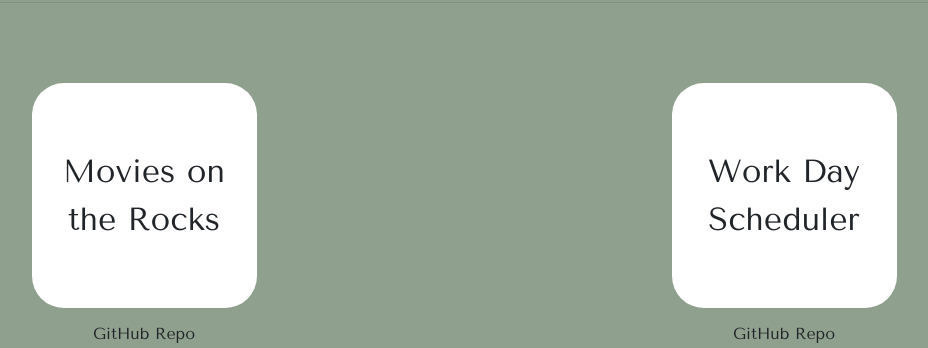
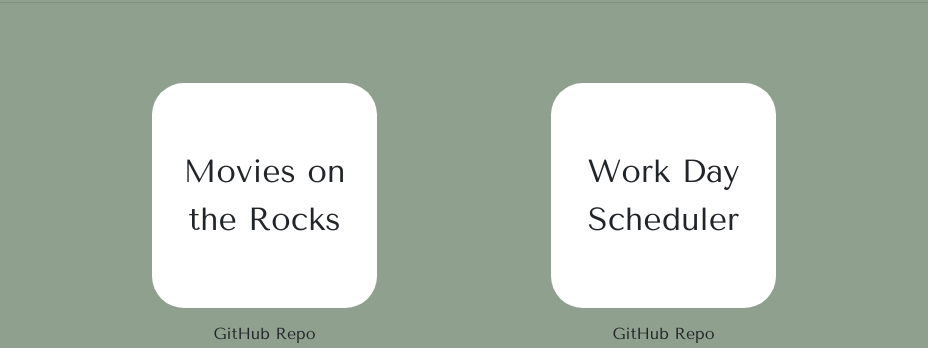
Before and after one commit to matthayden09/matthayden09.github.io, a website: page index.html in a window 1280 px wide. Shown: the part 396-744 px from the top of the page, without its empty margins (176-1104 px from the left). Drawn offline with nearby package versions, Linux system fonts and the light colour scheme.

Commit message:
setting new breakpoints

```diff
--- a/index.html
+++ b/index.html
@@ -13,7 +13,7 @@
 </head>
 
 <body>
-    <div class="container-fluid">
+    <div class="container-xxl">
         <!-- welcome header -->
         <header class="welcome-header">
             <h1 class="ml1">
@@ -44,6 +44,7 @@
             <h1 class="portfolio-text">PORTFOLIO</h1>
         </header>
         <hr class="line-break">
+        <div class="project-content">
             <div class="row">
                 <div class="col-md-6">
                     <a href="https://mklakhan.github.io/movies-on-the-rocks/">
@@ -152,6 +153,7 @@
         </div>
     </div>
 
+
     <script src="https://cdnjs.cloudflare.com/ajax/libs/animejs/2.0.2/anime.min.js"></script>
     <script src="script.js"></script>
 
--- a/style.css
+++ b/style.css
@@ -2,7 +2,7 @@
     background-color: rgb(144, 160, 142);
 }
 
-.container-fluid {
+.container-xxl {
     text-align: center;
 }
 
@@ -11,6 +11,9 @@
     text-align: center;
     margin-top: 3rem;
     margin-bottom: 3rem;
+    @media screen {
+        min-width: none
+    }
 }
 
 /* start anime */
@@ -84,6 +87,11 @@
     margin-bottom: 5rem;
 }
 
+.project-content {
+    max-width: 60%;
+    margin: auto;
+}
+
 .project-deploy{
     background-color: white;
     border-radius: 2rem;
```
Lines whose indentation alone changed are shown as unchanged.
